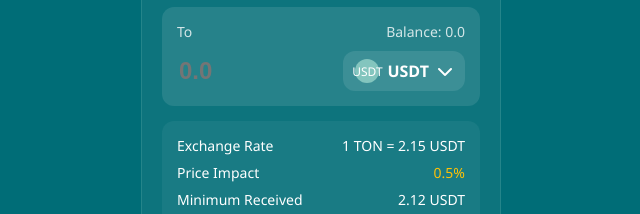
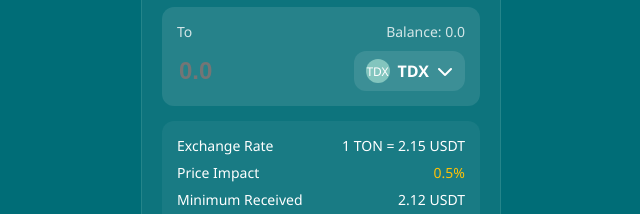
Before and after one commit to Piswap362/TonDex_swap, a plain HTML site: page index.html in a window 1280 px wide. Shown: the part 493-707 px from the top of the page, 319-959 px from the left. Drawn offline with Linux system fonts and the light colour scheme.

Commit message:
Update index.html

```diff
--- a/index.html
+++ b/index.html
@@ -374,8 +374,8 @@
                 <div class="token-input-body">
                     <input type="number" class="token-amount" placeholder="0.0" id="toAmount" readonly>
                     <div class="token-select" id="toTokenSelect">
-                        <div class="token-icon">USDT</div>
-                        <span class="token-name">USDT</span>
+                        <div class="token-icon">TDX</div>
+                        <span class="token-name">TDX</span>
                         <i class="fas fa-chevron-down"></i>
                     </div>
                 </div>
```
